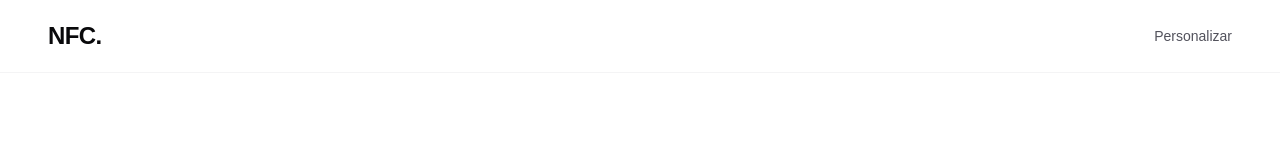
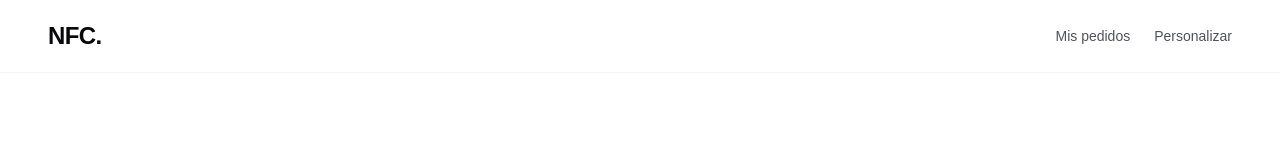
Before and after one commit to martinabenitezriera/nfc-store, a Next.js app: page / in a window 1280 px wide. Shown: the top 160 px of the page. Built offline with nearby package versions, Linux system fonts and the light colour scheme.

Commit message:
Add Mis pedidos button to home

```diff
--- a/app/page.tsx
+++ b/app/page.tsx
@@ -9,12 +9,20 @@
         <Link href="/" className="text-2xl font-black tracking-tight">
           NFC.
         </Link>
+        <div className="flex items-center gap-6">
+          <Link
+            href="/pedidos"
+            className="text-sm font-medium text-zinc-600 transition hover:text-black"
+          >
+            Mis pedidos
+          </Link>
           <Link
             href="/personalizar"
             className="text-sm font-medium text-zinc-600 transition hover:text-black"
           >
             Personalizar
           </Link>
+        </div>
       </nav>
 
       <section className="mx-auto max-w-6xl px-6 py-20 md:px-12 md:py-32">
```
Lines whose indentation alone changed are shown as unchanged.
